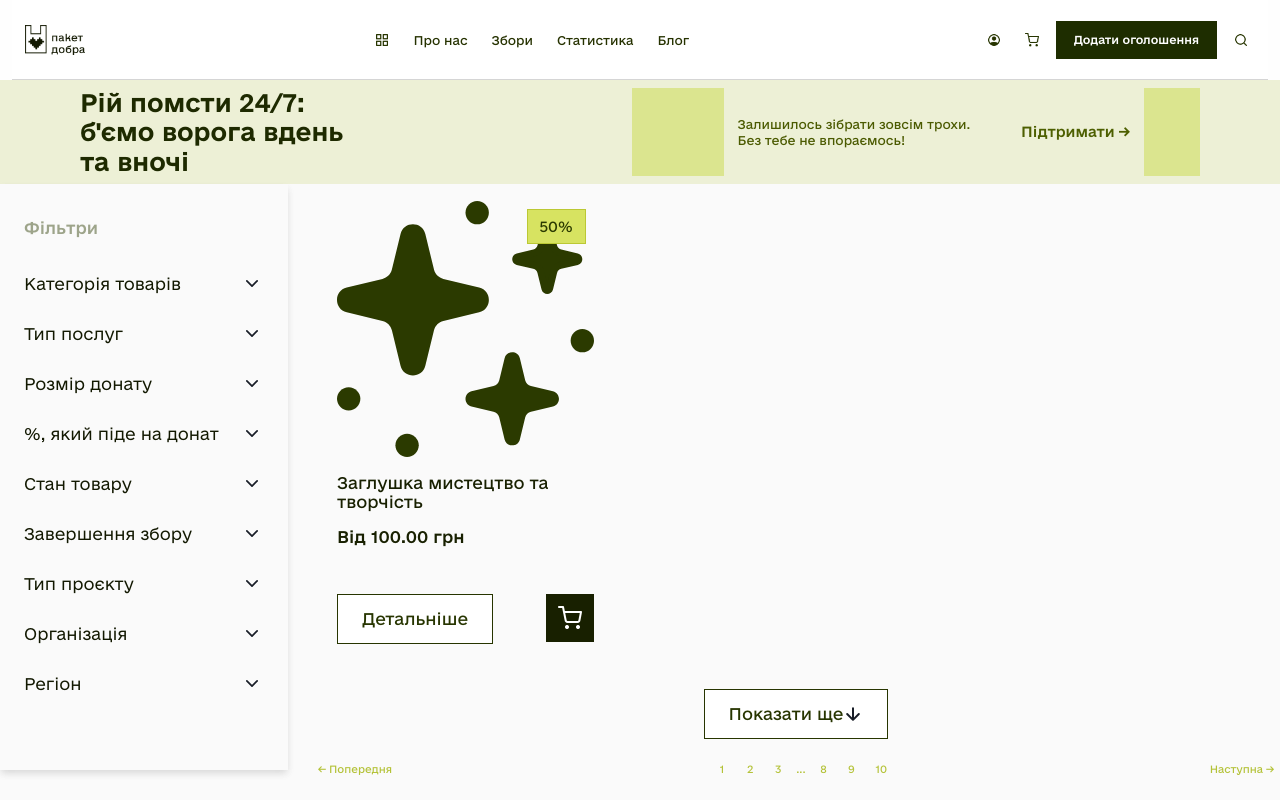
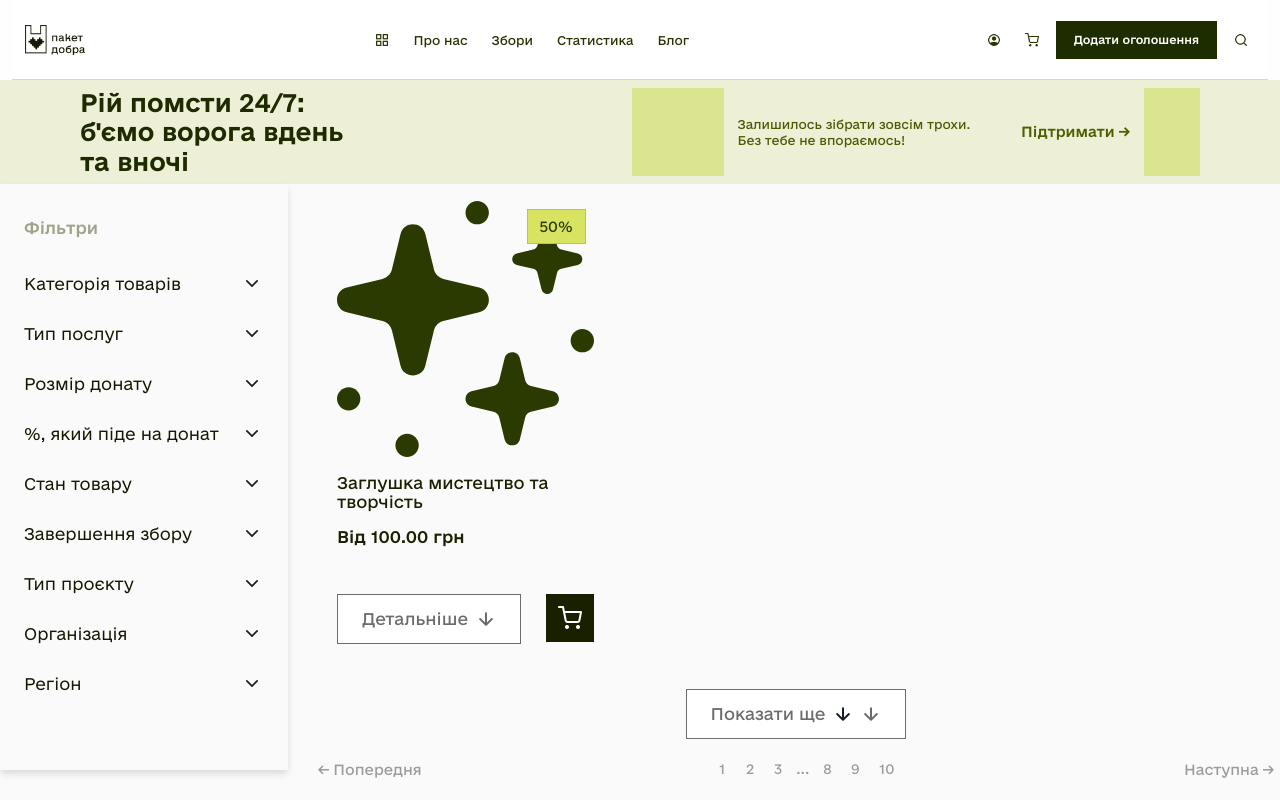
Before and after one commit to ar-rud/paket_dobra, a React (Vite) app: page /catalog/art-craft in a window 1280 px wide. Shown: the top 800 px of the page. Built offline with nearby package versions, Linux system fonts and the light colour scheme; no server answers.

Commit message:
feature: pagination added to the profile page, fixes of the pagination element

```diff
--- a/src/components/MoreButton/MoreButton.css
+++ b/src/components/MoreButton/MoreButton.css
@@ -1,10 +1,14 @@
 .MoreButton-button {
-  border: 1px solid #273500;
+  --mb-accent: var(--accent-color, #273500);
+  --mb-contrast: var(--accent-contrast-color, #ffffff);
+  --mb-text: var(--more-button-text-color, var(--control-text-color, var(--mb-accent)));
+
+  border: 1px solid currentColor;
   padding: 12px 24px;
   font-size: 16px;
   font-weight: 400;
   line-height: 24px;
-  color: #273500;
+  color: var(--mb-text);
   background-color: #ffffff;
   min-height: 48px;
   cursor: pointer;
@@ -12,13 +16,24 @@
   display: inline-flex;
   align-items: center;
   justify-content: center;
+  gap: 8px;
   text-align: center;
   white-space: nowrap;
 }
 
+.MoreButton-button::after {
+  content: "";
+  width: 20px;
+  height: 20px;
+  flex: 0 0 20px;
+  background-color: currentColor;
+  -webkit-mask: url("../../assets/images/arrow_down.svg") center / contain no-repeat;
+  mask: url("../../assets/images/arrow_down.svg") center / contain no-repeat;
+}
+
 .MoreButton-button--primary {
-  background-color: #273500;
-  color: #ffffff;
+  background-color: var(--mb-accent);
+  color: var(--mb-contrast);
 }
 
 .MoreButton-button:disabled {
--- a/src/components/PageSwitcher/PageSwitcher.css
+++ b/src/components/PageSwitcher/PageSwitcher.css
@@ -1,4 +1,8 @@
 .page-switcher {
+  --ps-accent: var(--accent-color, #273500);
+  --ps-accent-contrast: var(--accent-contrast-color, #ffffff);
+  --page-switcher-muted: var(--ps-accent-muted, var(--accent-muted-color, #b4c238));
+
   width: 100%;
   display: flex;
   justify-content: space-between;
@@ -10,9 +14,11 @@
 .page-switcher__nav {
   background: transparent;
   border: none;
-  color: #b4c238;
-  font-size: 10px;
+  color: var(--page-switcher-muted);
+  font-size: 14px;
   cursor: pointer;
+  display: inline-flex;
+  align-items: center;
 }
 
 .page-switcher__nav:disabled {
@@ -22,8 +28,10 @@
 
 .page-switcher__pages {
   display: flex;
+  flex-wrap: nowrap;
   align-items: center;
   gap: 8px;
+  justify-content: center;
 }
 
 .page-switcher__page {
@@ -31,18 +39,25 @@
   height: 20px;
   border: none;
   background: transparent;
-  color: #b4c238;
+  color: var(--page-switcher-muted);
   cursor: pointer;
-  font-size: 10px;
+  font-size: 13px;
+  white-space: nowrap;
 }
 
 .page-switcher__dots {
-  color: #b4c238;
-  font-size: 10px;
+  color: var(--page-switcher-muted);
+  font-size: 14px;
   line-height: 1;
 }
 
 .page-switcher__page--active {
-  background: #6d7613;
-  color: #ffffff;
+  background: var(--ps-accent-active, #6d7613);
+  color: var(--ps-accent-contrast);
+  border-radius: 3px;
 }
+
+.page-switcher,
+.page-switcher * {
+  white-space: nowrap;
+}
--- a/src/components/PageSwitcher/PageSwitcher.jsx
+++ b/src/components/PageSwitcher/PageSwitcher.jsx
@@ -1,16 +1,23 @@
 import "./PageSwitcher.css";
 
-function PageSwitcher({ currentPage, totalPages, onPageChange }) {
+function PageSwitcher({ currentPage, totalPages, totalItems, pageSize = 10, onPageChange }) {
+  const computedTotalPages = totalItems ? Math.max(1, Math.ceil(totalItems / pageSize)) : Math.max(1, totalPages || 1);
   const pages = [];
 
-  for (let page = 1; page <= totalPages; page += 1) {
-    if (page <= 3 || page > totalPages - 3) {
+  if (computedTotalPages < 8) {
+    for (let page = 1; page <= computedTotalPages; page += 1) {
       pages.push(page);
-      continue;
     }
+  } else {
+    for (let page = 1; page <= computedTotalPages; page += 1) {
+      if (page <= 3 || page > computedTotalPages - 3) {
+        pages.push(page);
+        continue;
+      }
 
-    if (pages[pages.length - 1] !== "dots") {
-      pages.push("dots");
+      if (pages[pages.length - 1] !== 'dots') {
+        pages.push('dots');
+      }
     }
   }
 
@@ -51,7 +58,7 @@ function PageSwitcher({ currentPage, totalPages, onPageChange }) {
       <button
         className="page-switcher__nav"
         onClick={() => onPageChange(currentPage + 1)}
-        disabled={currentPage === totalPages}
+        disabled={currentPage === computedTotalPages}
         type="button"
       >
         Наступна →
--- a/src/pages/Catalog/Catalog.css
+++ b/src/pages/Catalog/Catalog.css
@@ -23,6 +23,17 @@
   gap: 20px;
 }
 
+/* Use the same pager color theme as profile */
+.Catalog-listAndButton-wrapper {
+  --accent-color: #6b6b6b;
+  --accent-contrast-color: #1f1f1f;
+  --accent-muted-color: #9b9b9b;
+  --ps-accent-active: #f2f3e6;
+  --control-border-color: #d0d0d0;
+  --control-text-color: #6b6b6b;
+  --muted-text-color: #bdbdbd;
+}
+
 .Catalog-moreButton-products {
   align-items: center;
 }
--- a/src/pages/Profile/Profile.css
+++ b/src/pages/Profile/Profile.css
@@ -4,13 +4,22 @@
   background-color: #ececec;
   color: #182000;
   padding-bottom: 48px;
+  --accent-color: #6b6b6b;
+  --accent-contrast-color: #1f1f1f;
+  --accent-muted-color: #9b9b9b;
+  --ps-accent-active: #FAFCEB;
+  --ps-accent-muted: #535862;
+  --more-button-text-color: #273500;
+  --control-border-color: #d0d0d0;
+  --control-text-color: #6b6b6b;
+  --muted-text-color: #bdbdbd;
   --profile-banner-gap: 8px;
   --profile-banner-overlap-base: 175px;
   --profile-banner-overlap: 140px;
   --hero-banner-min-height: 175px;
   --profile-hero-inner-padding-top: 0px;
   --profile-hero-inner-padding-bottom: 24px;
-  --profile-sidebar-height-base: 783px;
+  --profile-sidebar-height-base: 826px;
   --profile-sidebar-height: calc(
     var(--profile-sidebar-height-base) +
     (var(--profile-banner-overlap) - var(--profile-banner-overlap-base))
@@ -51,6 +60,12 @@
   margin-top: calc(-1 * var(--profile-banner-overlap));
 }
 
+/* Make the layout fill most of the viewport so the listings column can
+   place the pager at its bottom (above the footer) without resizing cards. */
+.profile-page__layout {
+  min-height: calc(100vh - 240px);
+}
+
 .profile-page__sidebar-column {
   position: relative;
   z-index: 2;
@@ -83,6 +98,8 @@
   padding-top: calc(var(--profile-banner-overlap) + var(--profile-listings-offset));
   min-width: 0;
   display: flex;
+  flex-direction: column;
+  min-height: 0;
 }
 
 .profile-banner-title {
--- a/src/pages/Profile/components/ListingCard/ListingCard.css
+++ b/src/pages/Profile/components/ListingCard/ListingCard.css
@@ -93,11 +93,11 @@
 }
 
 .listing-card__text--default {
-	color: #1f2800;
+  color: var(--control-text-color, #1f2800);
 }
 
 .listing-card__text--muted {
-	color: #aaaea1;
+  color: var(--muted-text-color, #aaaea1);
 }
 
 .listing-card__actions {
@@ -139,6 +139,9 @@
 
 
 .listing-card__primary-button {
+	--lc-border: var(--control-border-color, #7f8f56);
+	--lc-text: var(--control-text-color, #2d3900);
+
 	min-width: 94px;
 	height: 32px;
 	padding: 0 11px;
@@ -146,8 +149,8 @@
 	font-size: 12px;
 	line-height: 1;
 	font-weight: 500;
-	color: #2d3900;
-	border: 1px solid #7f8f56;
+	color: var(--lc-text);
+	border: 1px solid var(--lc-border);
 	cursor: pointer;
 	transition: opacity 0.2s ease;
 }
@@ -157,9 +160,9 @@
 }
 
 .listing-card__primary-button:disabled {
-	border-color: #c9cdc0;
-	color: #a3a89a;
-	background-color: #f1f2ee;
+	border-color: var(--control-border-disabled, #c9cdc0);
+	color: var(--control-text-disabled, #a3a89a);
+	background-color: var(--control-bg-disabled, #f1f2ee);
 	cursor: not-allowed;
 	opacity: 1;
 }
--- a/src/pages/Profile/components/ListingsFeed/ListingsFeed.css
+++ b/src/pages/Profile/components/ListingsFeed/ListingsFeed.css
@@ -3,16 +3,79 @@
 	max-width: 100%;
 	min-width: 0;
 	display: flex;
+	flex: 1 1 auto;
 	flex-direction: column;
+	min-height: var(--profile-sidebar-height);
+	position: relative;
 }
 
 .listings-feed__list {
 	display: flex;
 	flex-direction: column;
+	flex: 0 0 auto;
 	padding: 0 0 6px;
+	gap: 12px;
 	background-color: #ffffff;
 	border: none;
 	box-shadow: 0 2px 4px rgba(24, 32, 0, 0.07);
+}
+
+.listings-feed__pagination {
+ 	display: flex;
+	justify-content: center;
+	align-items: center;
+	flex-direction: column;
+ 	gap: 12px;
+	margin-top: auto;
+ 	padding: 8px 0 24px;
+	margin-bottom: 12px;
+}
+
+.listings-feed__more {
+	display: flex;
+	justify-content: center;
+	width: 100%;
+}
+
+.listings-feed__pages {
+ 	width: 100%;
+ 	display: flex;
+ 	justify-content: center;
+ 	padding-left: 0;
+}
+
+/* Layout: full-width pager container, page numbers centered, navs pinned to sides */
+.listings-feed__pages .page-switcher {
+	width: 100%;
+	display: grid;
+	grid-template-columns: 1fr auto 1fr;
+	align-items: center;
+	padding: 0 14px; /* align navs with the listing card inner padding */
+	box-sizing: border-box;
+}
+
+.listings-feed__pages .page-switcher__nav {
+	display: inline-flex;
+	align-items: center;
+}
+
+.listings-feed__pages .page-switcher__nav:first-child {
+	justify-self: start;
+}
+
+.listings-feed__pages .page-switcher__nav:last-child {
+	justify-self: end;
+}
+
+.listings-feed__pages .page-switcher__pages {
+	justify-self: center;
+	display: inline-flex;
+	gap: 8px;
+	align-items: center;
+}
+
+.listings-feed__more {
+	margin-bottom: 8px;
 }
 
 @media (max-width: 640px) {
--- a/src/pages/Profile/components/ListingsFeed/ListingsFeed.jsx
+++ b/src/pages/Profile/components/ListingsFeed/ListingsFeed.jsx
@@ -1,6 +1,11 @@
+import { useEffect, useState } from 'react';
 import DashboardToolbar from '../DashboardToolbar/DashboardToolbar.jsx';
 import ListingCard from '../ListingCard/ListingCard.jsx';
+import PageSwitcher from '/src/components/PageSwitcher/PageSwitcher.jsx';
+import MoreButton from '/src/components/MoreButton/MoreButton.jsx';
 import './ListingsFeed.css';
+
+const PAGE_SIZE = 4;
 
 export default function ListingsFeed({
   tabs,
@@ -12,6 +17,46 @@ export default function ListingsFeed({
   messageIconSrc,
   deleteIconSrc,
 }) {
+  const totalItems = Array.isArray(cards) ? cards.length : 0;
+  const totalPages = Math.max(1, Math.ceil(totalItems / PAGE_SIZE));
+
+  const [currentPage, setCurrentPage] = useState(1);
+  const [visiblePages, setVisiblePages] = useState(1);
+  const [expanded, setExpanded] = useState(false);
+
+  // when tab or cards change reset pagination
+  useEffect(() => {
+    setCurrentPage(1);
+    setVisiblePages(1);
+    setExpanded(false);
+  }, [activeTabId, totalItems]);
+
+  const handlePageChange = (page) => {
+    const clamped = Math.max(1, Math.min(page, totalPages));
+    setCurrentPage(clamped);
+    // ensure visibility for the selected page
+    // always set visiblePages to match the selected page so "Показати ще" can reappear
+    setVisiblePages(clamped);
+    // selecting a page shows only that page's items
+    setExpanded(false);
+  };
+
+  const handleShowMore = () => {
+    const next = Math.min(visiblePages + 1, totalPages);
+    setVisiblePages(next);
+    setExpanded(true);
+    setCurrentPage(next);
+  };
+
+  // decide which items to render
+  let itemsToRender = [];
+  if (expanded) {
+    itemsToRender = cards.slice(0, visiblePages * PAGE_SIZE);
+  } else {
+    const start = (currentPage - 1) * PAGE_SIZE;
+    itemsToRender = cards.slice(start, start + PAGE_SIZE);
+  }
+
   return (
     <section className="listings-feed">
       <DashboardToolbar
@@ -23,7 +68,7 @@ export default function ListingsFeed({
       />
 
       <div className="listings-feed__list">
-        {cards.map((card) => (
+        {itemsToRender.map((card) => (
           <ListingCard
             key={card.id}
             {...card}
@@ -32,6 +77,23 @@ export default function ListingsFeed({
           />
         ))}
       </div>
+
+      <div className="listings-feed__pagination">
+        {!expanded && visiblePages < totalPages ? (
+          <div className="listings-feed__more">
+            <MoreButton onClick={handleShowMore}>Показати ще</MoreButton>
+          </div>
+        ) : null}
+
+        <div className="listings-feed__pages">
+          <PageSwitcher
+            currentPage={currentPage}
+            totalItems={totalItems}
+            pageSize={PAGE_SIZE}
+            onPageChange={handlePageChange}
+          />
+        </div>
+      </div>
     </section>
   );
 }
--- a/src/pages/Profile/components/Tabs/Tabs.css
+++ b/src/pages/Profile/components/Tabs/Tabs.css
@@ -5,6 +5,9 @@
 }
 
 .tabs__button {
+	--tabs-text: var(--control-text-color, #2f390f);
+	--tabs-active-text: var(--control-text-active, #1e2700);
+
 	border: none;
 	background-color: transparent;
 	cursor: pointer;
@@ -12,7 +15,7 @@
 	font-size: 12px;
 	line-height: 1;
 	font-weight: 500;
-	color: #2f390f;
+	color: var(--tabs-text);
 	transition: color 0.2s ease;
 	position: relative;
 	width: 128px;
@@ -23,16 +26,16 @@
 }
 
 .tabs__button--active {
-	color: #1e2700;
+	color: var(--tabs-active-text);
 	background-color: #ffffff;
 }
 
 .tabs__button--inactive {
-	color: #2f390f;
+	color: var(--tabs-text);
 }
 
 .tabs__button--inactive:hover {
-	color: #1e2700;
+	color: var(--tabs-active-text);
 }
 
 @media (max-width: 640px) {
```
Also changed, not shown: src/assets/images/arrow_down.svg (added).
